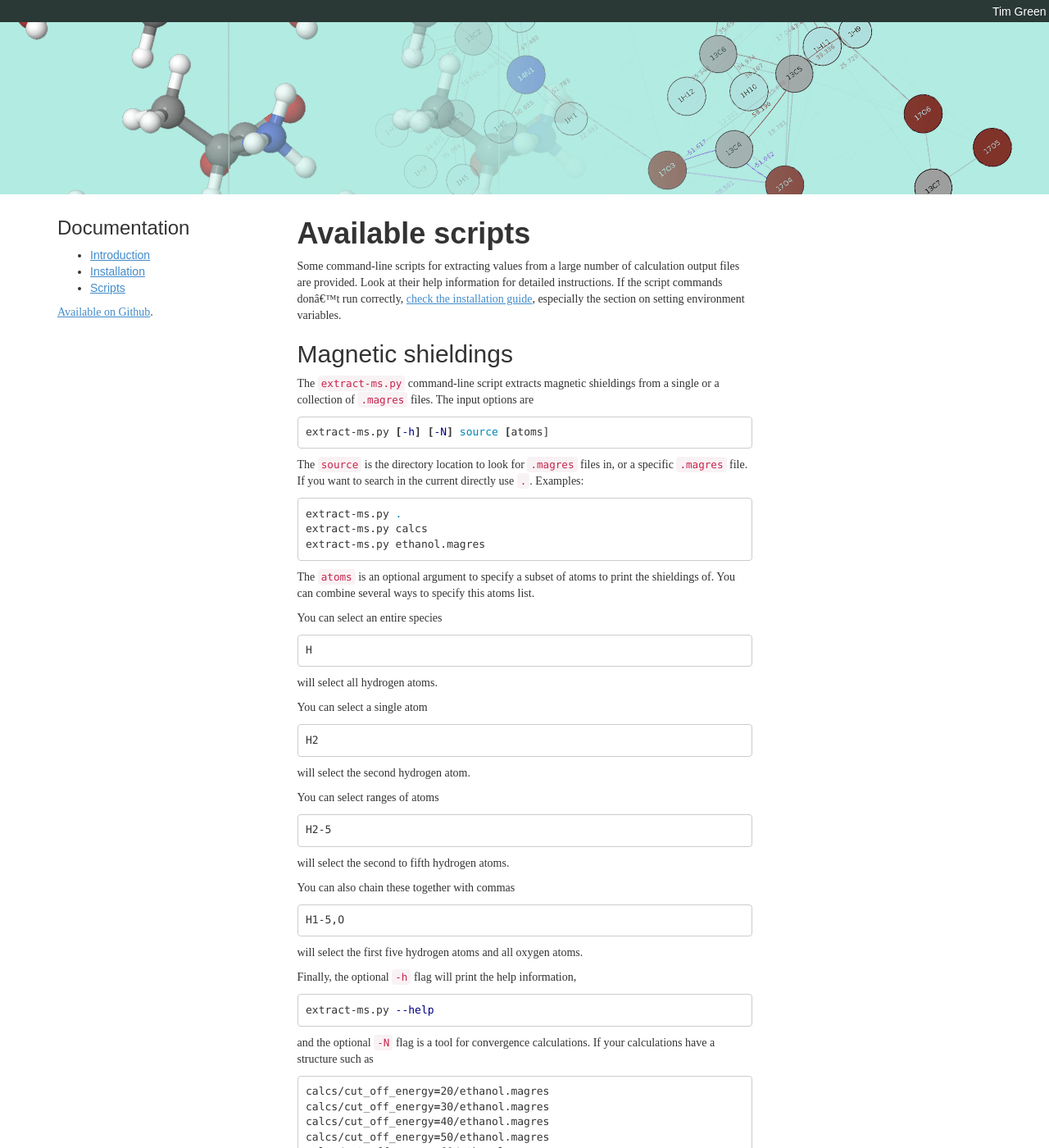
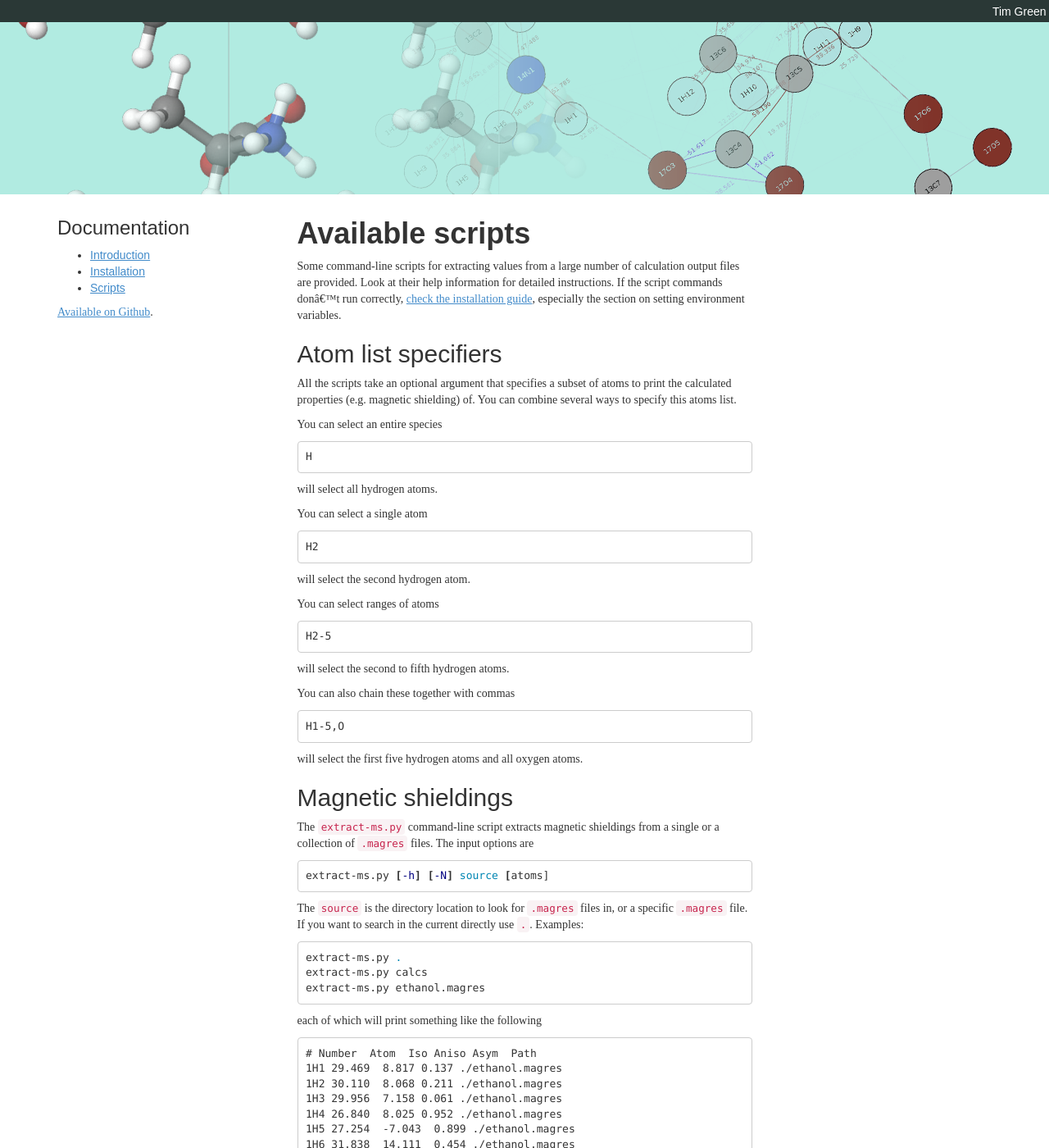
Before and after one commit to tfgg/tfgg.github.io, a Jekyll site: the page built from _pages/magres-python/magres_python_scripts.markdown, in a window 1280 px wide and 1400 px high. Shown: the whole window at 82% size. Built offline with Jekyll 4.4.1, drawn with Linux system fonts in a browser that asks for light colours; some web fonts are replaced; Markdown is read by kramdown in place of the engine named in the settings; some of the changed text lies outside the part shown.

Commit message:
shift around script tutorial

````diff
--- a/_pages/magres-python/magres_python_scripts.markdown
+++ b/_pages/magres-python/magres_python_scripts.markdown
@@ -12,24 +12,10 @@ Available scripts
 
 Some command-line scripts for extracting values from a large number of calculation output files are provided. Look at their help information for detailed instructions. If the script commands don't run correctly, [check the installation guide](/magres-python/install/), especially the section on setting environment variables.
 
-Magnetic shieldings
--------------------
+Atom list specifiers
+--------------------
 
-The `extract-ms.py` command-line script extracts magnetic shieldings from a single or a collection of `.magres` files. The input options are
-
-```bash
-extract-ms.py [-h] [-N] source [atoms]
-```
-
-The `source` is the directory location to look for `.magres` files in, or a specific `.magres` file. If you want to search in the current directly use `.`. Examples:
-
-```bash
-extract-ms.py .
-extract-ms.py calcs
-extract-ms.py ethanol.magres
-```
-
-The `atoms` is an optional argument to specify a subset of atoms to print the shieldings of. You can combine several ways to specify this atoms list.
+All the scripts take an optional argument that specifies a subset of atoms to print the calculated properties (e.g. magnetic shielding) of. You can combine several ways to specify this atoms list.
 
 You can select an entire species
 
@@ -55,7 +41,39 @@ You can also chain these together with commas
 
 will select the first five hydrogen atoms and all oxygen atoms.
 
-Finally, the optional `-h` flag will print the help information,
+Magnetic shieldings
+-------------------
+
+The `extract-ms.py` command-line script extracts magnetic shieldings from a single or a collection of `.magres` files. The input options are
+
+```bash
+extract-ms.py [-h] [-N] source [atoms]
+```
+
+The `source` is the directory location to look for `.magres` files in, or a specific `.magres` file. If you want to search in the current directly use `.`. Examples:
+
+```bash
+extract-ms.py .
+extract-ms.py calcs
+extract-ms.py ethanol.magres
+```
+
+each of which will print something like the following
+
+```
+# Number  Atom  Iso Aniso Asym  Path
+1H1 29.469  8.817 0.137 ./ethanol.magres
+1H2 30.110  8.068 0.211 ./ethanol.magres
+1H3 29.956  7.158 0.061 ./ethanol.magres
+1H4 26.840  8.025 0.952 ./ethanol.magres
+1H5 27.254  -7.043  0.899 ./ethanol.magres
+1H6 31.838  14.111  0.454 ./ethanol.magres
+13C1  157.312 33.765  0.699 ./ethanol.magres
+13C2  110.691 70.018  0.416 ./ethanol.magres
+17O1  267.788 -51.384 0.973 ./ethanol.magres
+```
+
+The optional `-h` flag will print the help information,
 
 ```bash
 extract-ms.py --help
````
